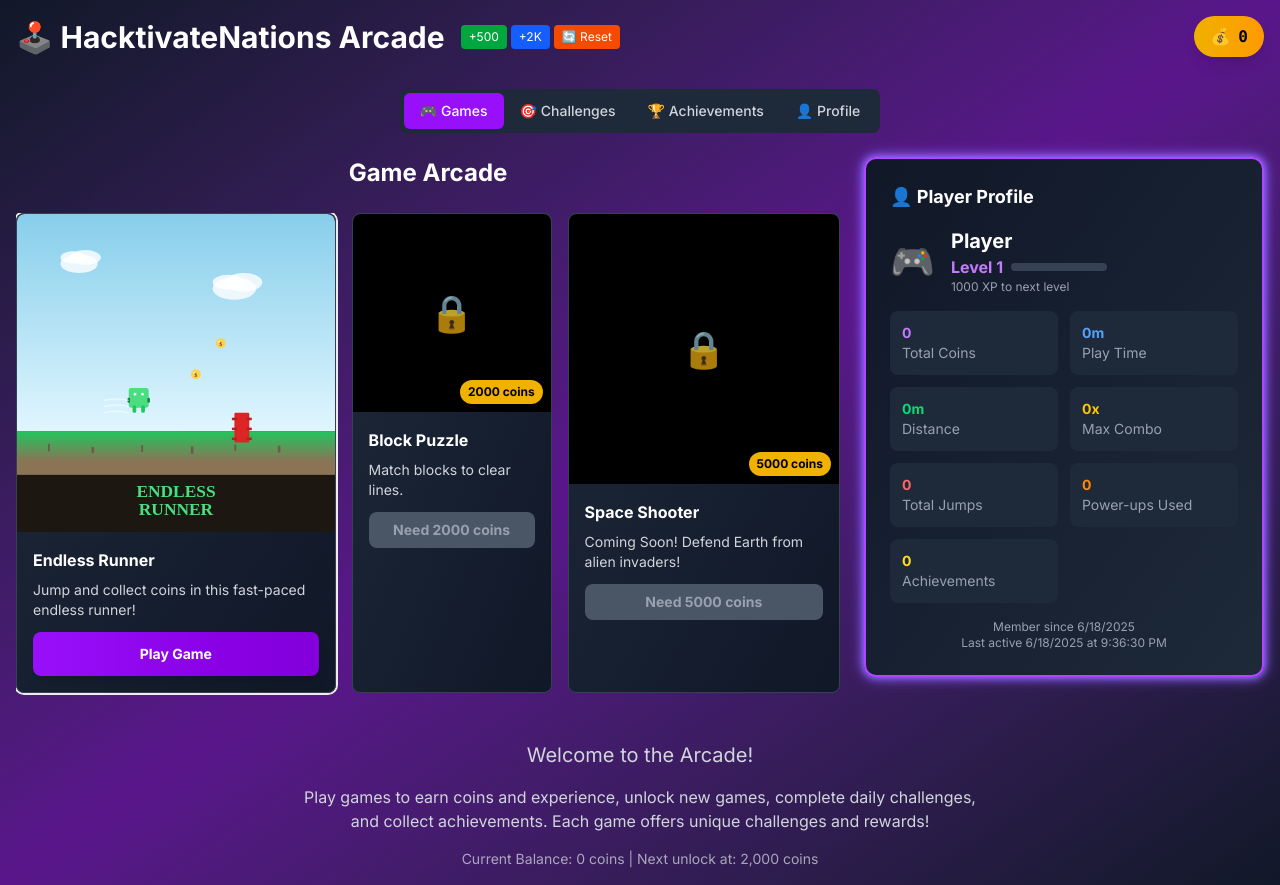
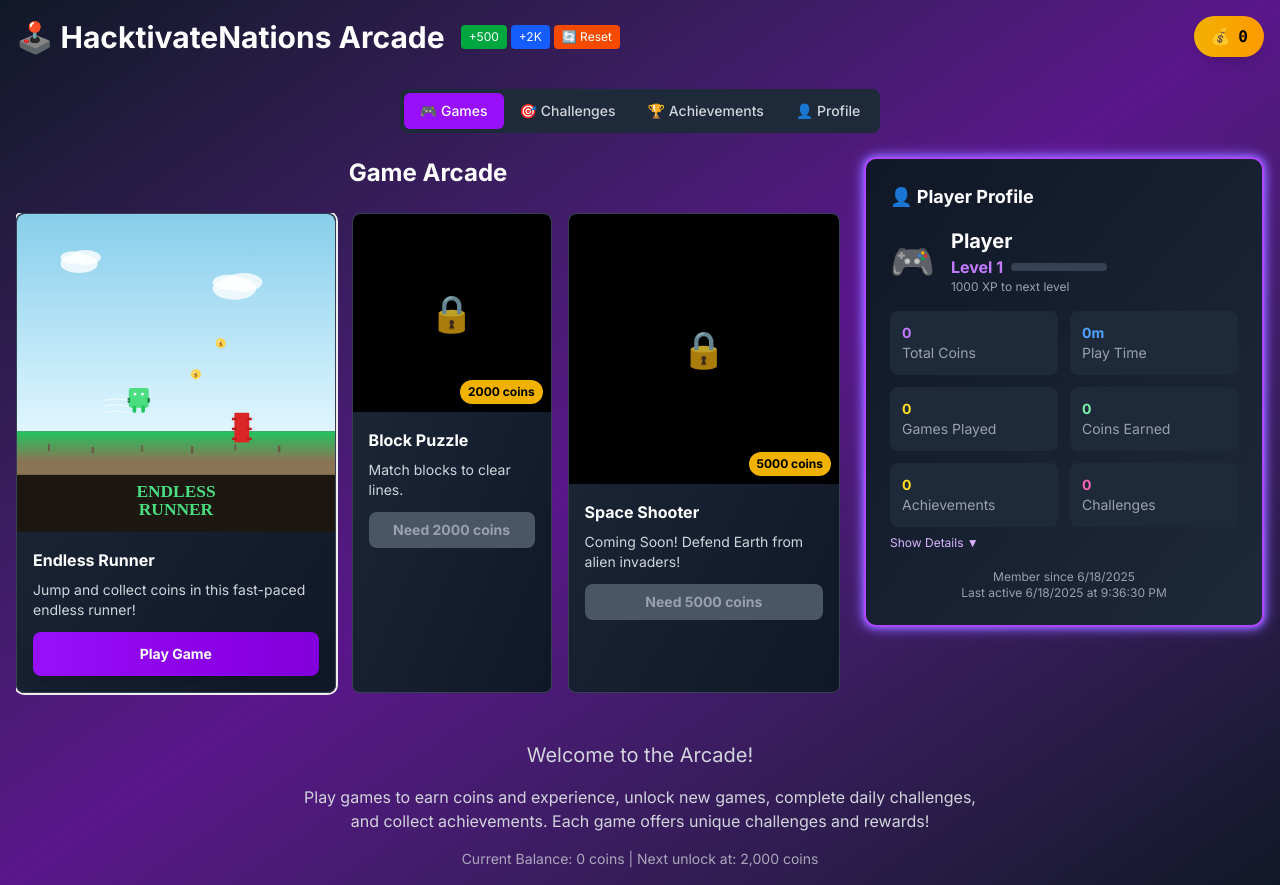
Before and after one commit to KnotEnvy/hacktivate-nations-arcade, a Next.js app: page / in a window 1280 px wide. Built offline with nearby package versions, Linux system fonts and the light colour scheme.

Commit message:
feat(profile): expand stats with toggle

```diff
--- a/src/components/arcade/UserProfiles.tsx
+++ b/src/components/arcade/UserProfiles.tsx
@@ -12,6 +12,7 @@ export function UserProfile({ userService }: UserProfileProps) {
   const [profile, setProfile] = useState<UserProfileType>(userService.getProfile());
   const [stats, setStats] = useState<UserStats>(userService.getStats());
   const [showAvatarSelect, setShowAvatarSelect] = useState(false);
+  const [showDetails, setShowDetails] = useState(false);
   const [mounted, setMounted] = useState(false);
 
   useEffect(() => {
@@ -87,7 +88,7 @@ export function UserProfile({ userService }: UserProfileProps) {
         </div>
       )}
 
-      {/* Stats grid */}
+      {/* Summary Stats */}
       <div className="grid grid-cols-2 gap-3 text-sm">
         <div className="bg-gray-800 p-3 rounded-lg">
           <div className="text-purple-400 font-bold">{profile.totalCoins}</div>
@@ -98,8 +99,39 @@ export function UserProfile({ userService }: UserProfileProps) {
           <div className="text-gray-400">Play Time</div>
         </div>
         <div className="bg-gray-800 p-3 rounded-lg">
+          <div className="text-yellow-300 font-bold">{stats.gamesPlayed}</div>
+          <div className="text-gray-400">Games Played</div>
+        </div>
+        <div className="bg-gray-800 p-3 rounded-lg">
+          <div className="text-green-300 font-bold">{stats.coinsEarned}</div>
+          <div className="text-gray-400">Coins Earned</div>
+        </div>
+        <div className="bg-gray-800 p-3 rounded-lg">
+          <div className="text-yellow-300 font-bold">{stats.achievementsUnlocked}</div>
+          <div className="text-gray-400">Achievements</div>
+        </div>
+        <div className="bg-gray-800 p-3 rounded-lg">
+          <div className="text-pink-400 font-bold">{stats.challengesCompleted}</div>
+          <div className="text-gray-400">Challenges</div>
+        </div>
+      </div>
+
+      <button
+        onClick={() => setShowDetails(!showDetails)}
+        className="text-xs text-purple-300 mt-2 hover:underline"
+      >
+        {showDetails ? 'Hide Details ▲' : 'Show Details ▼'}
+      </button>
+
+      {showDetails && (
+        <div className="grid grid-cols-2 gap-3 text-sm mt-2">
+          <div className="bg-gray-800 p-3 rounded-lg">
             <div className="text-green-400 font-bold">{stats.totalDistance}m</div>
-          <div className="text-gray-400">Distance</div>
+            <div className="text-gray-400">Total Distance</div>
+          </div>
+          <div className="bg-gray-800 p-3 rounded-lg">
+            <div className="text-red-300 font-bold">{stats.maxSpeed.toFixed(2)}</div>
+            <div className="text-gray-400">Max Speed</div>
           </div>
           <div className="bg-gray-800 p-3 rounded-lg">
             <div className="text-yellow-400 font-bold">{stats.maxCombo}x</div>
@@ -113,12 +145,8 @@ export function UserProfile({ userService }: UserProfileProps) {
             <div className="text-orange-400 font-bold">{stats.powerupsUsed}</div>
             <div className="text-gray-400">Power-ups Used</div>
           </div>
-        <div className="bg-gray-800 p-3 rounded-lg">
-          <div className="text-yellow-300 font-bold">{stats.achievementsUnlocked}</div>
-          <div className="text-gray-400">Achievements</div>
         </div>
-
-      </div>
+      )}
       {mounted && (
         <>
           {/* Member since */}
```
Lines whose indentation alone changed are shown as unchanged.
